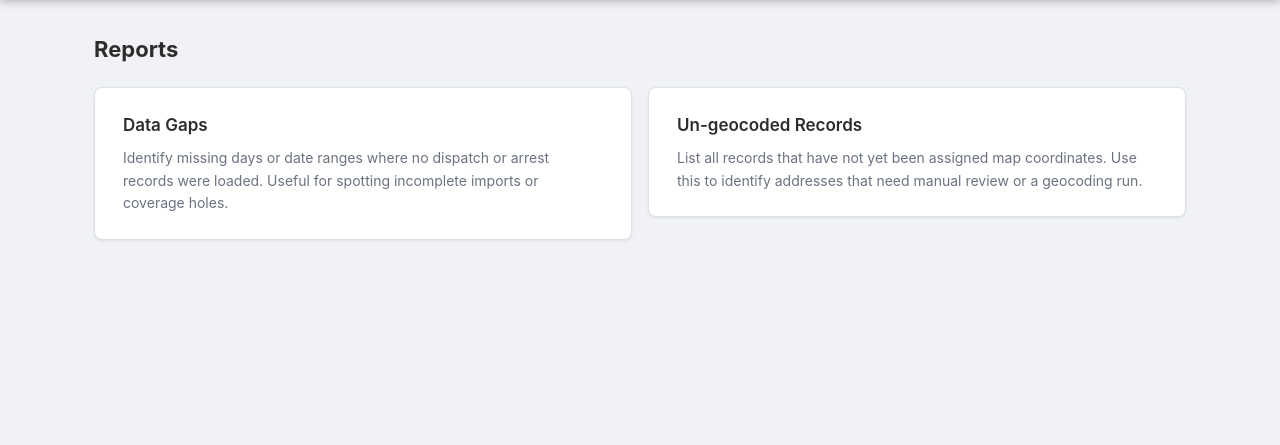
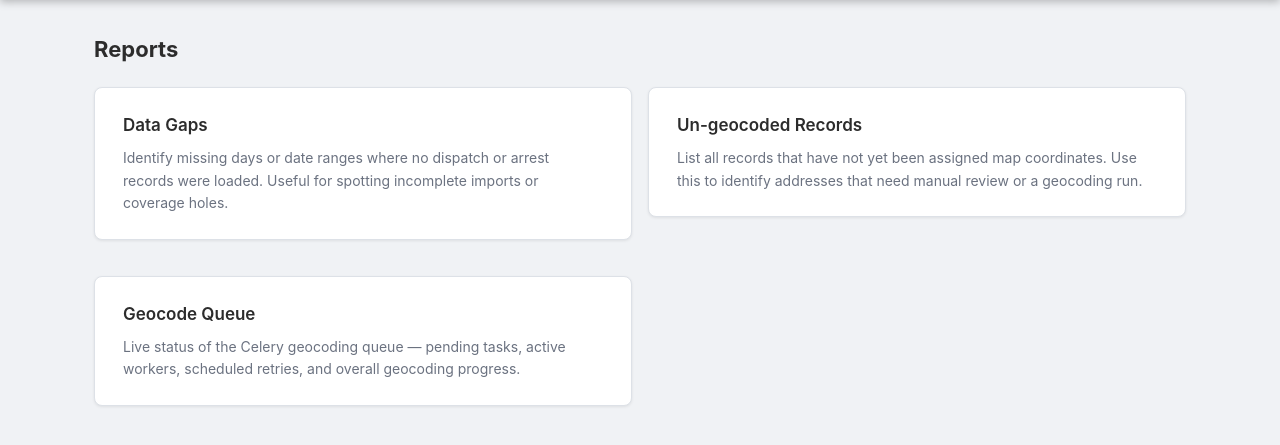
Before and after one commit to suidroot/pd_log_tool, a Django app: page /reports/ in a window 1280 px wide. Shown: the part 54-499 px from the top of the page. Run offline with Django 5.2, Linux system fonts and the light colour scheme; the visitor is signed in with stand-in values (Sample User, id 1); parts of the project's set-up code (start-up, migrations or seed data) failed here and were passed over.

Commit message:
Add Celery async geocoding and geocode queue report
- Add Celery app (log_site/celery.py) with Redis broker; auto-discovered tasks
- Add geocode_record task with 3 retries and 60s retry delay
- Trigger geocode_record.delay() on arrest and dispatch import; wrap in
  try/except so a broker outage never fails the import response
- Add Redis and Celery worker services to docker-compose.yml
- Add geocode queue report at /reports/geocode-queue/ showing pending queue
  depth (via Redis llen), active/scheduled tasks, and worker status
- Add CELERY_BROKER_URL to settings, production, and example.env

Co-Authored-By: Claude Sonnet 4.6 <noreply@anthropic.com>

```diff
--- a/webproject/log_query_site/reports.py
+++ b/webproject/log_query_site/reports.py
@@ -1,7 +1,10 @@
 from datetime import datetime, timedelta, date as date_type
 
 from django.contrib.auth.decorators import login_required
+from django.conf import settings
 from django.shortcuts import render
+
+import redis as redis_client
 
 from .models import PoliceLog, RecordType
 
@@ -109,6 +112,67 @@ def reports_index(request):
 
 
 @login_required
+def report_geocode_queue(request):
+    from log_site.celery import app as celery_app
+
+    # ── Queue depth from Redis ────────────────────────────────────────────────
+    pending = None
+    redis_error = None
+    try:
+        r = redis_client.from_url(settings.CELERY_BROKER_URL, socket_connect_timeout=2)
+        pending = r.llen('celery')
+    except Exception as e:
+        redis_error = str(e)
+
+    # ── Live worker inspection (best-effort, 2 s timeout) ────────────────────
+    active = reserved = scheduled = None
+    workers_online = []
+    inspect_error = None
+    try:
+        i = celery_app.control.inspect(timeout=2)
+        active_map    = i.active()    or {}
+        reserved_map  = i.reserved()  or {}
+        scheduled_map = i.scheduled() or {}
+
+        workers_online = sorted(set(active_map) | set(reserved_map) | set(scheduled_map))
+
+        active = [
+            {'worker': w, **t}
+            for w, tasks in active_map.items()
+            for t in tasks
+        ]
+        reserved = [
+            {'worker': w, **t}
+            for w, tasks in reserved_map.items()
+            for t in tasks
+        ]
+        scheduled = [
+            {'worker': w, **t}
+            for w, tasks in scheduled_map.items()
+            for t in tasks
+        ]
+    except Exception as e:
+        inspect_error = str(e)
+
+    # ── DB counts ─────────────────────────────────────────────────────────────
+    ungeocoded_count = PoliceLog.objects.filter(latitude__isnull=True).count()
+    geocoded_count   = PoliceLog.objects.filter(latitude__isnull=False).count()
+
+    context = {
+        'pending': pending,
+        'redis_error': redis_error,
+        'active': active or [],
+        'reserved': reserved or [],
+        'scheduled': scheduled or [],
+        'workers_online': workers_online,
+        'inspect_error': inspect_error,
+        'ungeocoded_count': ungeocoded_count,
+        'geocoded_count': geocoded_count,
+    }
+    return render(request, 'log_query_site/reports/geocode_queue.html', context)
+
+
+@login_required
 def report_ungeocoded(request):
     record_type_filter = request.GET.get('record_type', 'all')
 
--- a/webproject/log_query_site/templates/log_query_site/reports/index.html
+++ b/webproject/log_query_site/templates/log_query_site/reports/index.html
@@ -25,5 +25,14 @@
       </p>
     </div>
   </a>
+  <a href="/reports/geocode-queue/" style="text-decoration:none;">
+    <div class="card" style="cursor:pointer; transition:box-shadow .15s;" onmouseover="this.style.boxShadow='0 4px 16px rgba(0,0,0,.13)'" onmouseout="this.style.boxShadow=''">
+      <h2 style="margin-bottom:8px;">Geocode Queue</h2>
+      <p style="color:var(--text-muted); font-size:14px; margin:0;">
+        Live status of the Celery geocoding queue — pending tasks, active workers,
+        scheduled retries, and overall geocoding progress.
+      </p>
+    </div>
+  </a>
 </div>
 {% endblock %}
--- a/webproject/log_site/__init__.py
+++ b/webproject/log_site/__init__.py
@@ -0,0 +1,3 @@
+from .celery import app as celery_app
+
+__all__ = ('celery_app',)
--- a/webproject/log_site/production.py
+++ b/webproject/log_site/production.py
@@ -153,3 +153,9 @@ MAP_TILE_PROVIDERS = {
 }
 
 MAP_TILE_PROVIDER = os.environ.get("MAP_TILE_PROVIDER", "carto-light")
+
+# ── Celery ────────────────────────────────────────────────────────────────────
+CELERY_BROKER_URL = os.environ.get('CELERY_BROKER_URL', 'redis://redis:6379/0')
+CELERY_RESULT_BACKEND = os.environ.get('CELERY_BROKER_URL', 'redis://redis:6379/0')
+CELERY_TASK_SERIALIZER = 'json'
+CELERY_ACCEPT_CONTENT = ['json']
--- a/webproject/log_site/settings.py
+++ b/webproject/log_site/settings.py
@@ -147,3 +147,9 @@ MAP_TILE_PROVIDERS = {
 }
 
 MAP_TILE_PROVIDER = os.environ.get("MAP_TILE_PROVIDER", "carto-light")
+
+# ── Celery ────────────────────────────────────────────────────────────────────
+CELERY_BROKER_URL = os.environ.get('CELERY_BROKER_URL', 'redis://localhost:6379/0')
+CELERY_RESULT_BACKEND = os.environ.get('CELERY_BROKER_URL', 'redis://localhost:6379/0')
+CELERY_TASK_SERIALIZER = 'json'
+CELERY_ACCEPT_CONTENT = ['json']
--- a/webproject/log_site/urls.py
+++ b/webproject/log_site/urls.py
@@ -33,5 +33,6 @@ urlpatterns = [
     path('reports/', reports.reports_index, name='reports'),
     path('reports/data-gaps/', reports.report_data_gaps, name='report_data_gaps'),
     path('reports/ungeocoded/', reports.report_ungeocoded, name='report_ungeocoded'),
+    path('reports/geocode-queue/', reports.report_geocode_queue, name='report_geocode_queue'),
     path("accounts/", include("django.contrib.auth.urls")),
 ]
--- a/webproject/requirements.txt
+++ b/webproject/requirements.txt
@@ -3,3 +3,5 @@ decouple
 psycopg[binary]
 sqlparse
 requests
+celery[redis]
+redis
```
Also changed, not shown: docker-compose.yml (+28 -1 lines), webproject/log_query_site/tasks.py (added, +22 -0 lines), webproject/log_query_site/templates/log_query_site/reports/geocode_queue.html (added, +110 -0 lines), webproject/log_query_site/views.py (+11 -2 lines), webproject/log_site/celery.py (added, +8 -0 lines), 1 other file.
